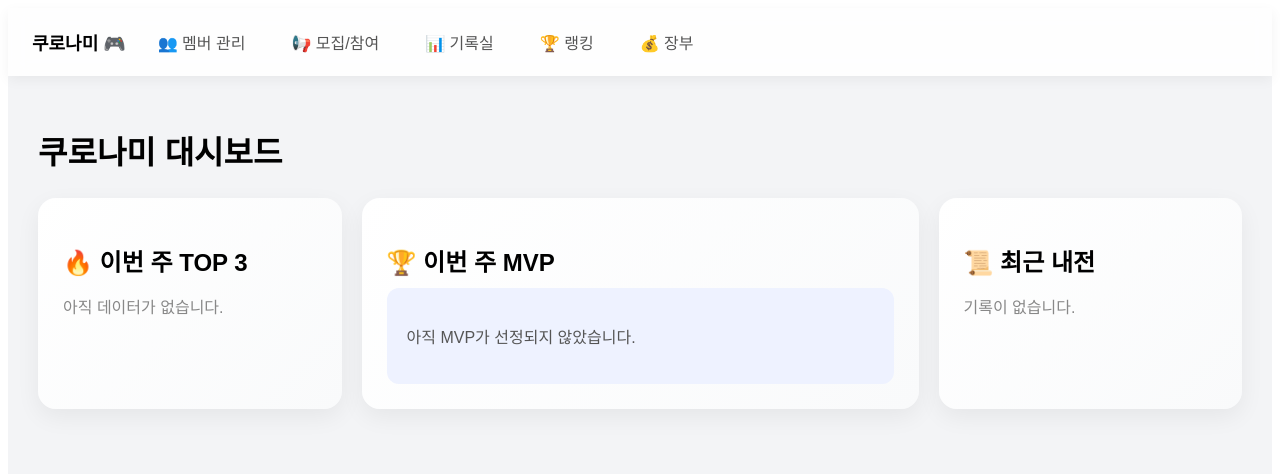
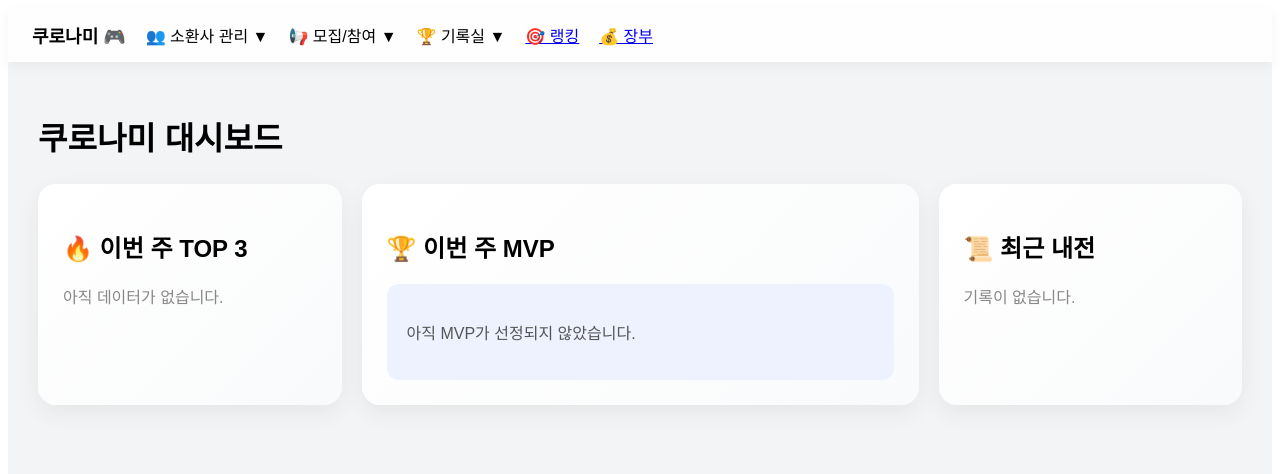
Before and after one commit to yoona0321/kuronami-dashboard, a Next.js app: page / in a window 1280 px wide. Shown: the top 474 px of the page. Built offline with nearby package versions, Linux system fonts and the light colour scheme.

Commit message:
final menu + ui

```diff
--- a/pages/index.js
+++ b/pages/index.js
@@ -1,17 +1,10 @@
 import Link from "next/link";
 import { useRouter } from "next/router";
+import { useState } from "react";
 
 export default function Home() {
   const router = useRouter();
-
-  const menuStyle = (path) => ({
-    color: router.pathname === path ? "#4f46e5" : "#555",
-    fontWeight: router.pathname === path ? "bold" : "500",
-    textDecoration: "none",
-    padding: "8px 14px",
-    borderRadius: "10px",
-    transition: "all 0.2s ease"
-  });
+  const [openMenu, setOpenMenu] = useState(null);
 
   const cardStyle = {
     background: "linear-gradient(135deg, #ffffff, #f9fafb)",
@@ -32,6 +25,25 @@ export default function Home() {
     e.currentTarget.style.boxShadow = "0 8px 25px rgba(0,0,0,0.06)";
   };
 
+  const dropdownStyle = {
+    position: "absolute",
+    top: "40px",
+    left: 0,
+    background: "white",
+    borderRadius: "12px",
+    boxShadow: "0 10px 25px rgba(0,0,0,0.1)",
+    padding: "8px",
+    minWidth: "160px",
+    display: "flex",
+    flexDirection: "column"
+  };
+
+  const itemStyle = {
+    padding: "8px",
+    textDecoration: "none",
+    color: "#333"
+  };
+
   return (
     <div style={{
       background: "#f3f4f6",
@@ -46,23 +58,68 @@ export default function Home() {
         zIndex: 100,
         display: "flex",
         alignItems: "center",
-        gap: "18px",
+        gap: "20px",
         padding: "14px 24px",
         background: "rgba(255,255,255,0.9)",
         backdropFilter: "blur(10px)",
         boxShadow: "0 4px 12px rgba(0,0,0,0.05)"
       }}>
+
         <div style={{ fontWeight: "bold", fontSize: "18px" }}>
           쿠로나미 🎮
         </div>
 
-        <Link href="/member" style={menuStyle("/member")}>👥 멤버 관리</Link>
-        <Link href="/apply" style={menuStyle("/apply")}>📢 모집/참여</Link>
-        <Link href="/record" style={menuStyle("/record")}>📊 기록실</Link>
-        <Link href="/ranking" style={menuStyle("/ranking")}>🏆 랭킹</Link>
-        <Link href="/finance" style={menuStyle("/finance")}>💰 장부</Link>
+        {/* 👥 소환사 관리 */}
+        <div style={{ position: "relative" }}>
+          <div onClick={() => setOpenMenu(openMenu === "member" ? null : "member")} style={{ cursor: "pointer" }}>
+            👥 소환사 관리 ▼
+          </div>
+
+          {openMenu === "member" && (
+            <div style={dropdownStyle}>
+              <Link href="/lol" style={itemStyle}>🎮 리그오브레전드</Link>
+              <Link href="/valo" style={itemStyle}>🔫 발로란트</Link>
+            </div>
+          )}
+        </div>
+
+        {/* 📢 모집/참여 */}
+        <div style={{ position: "relative" }}>
+          <div onClick={() => setOpenMenu(openMenu === "apply" ? null : "apply")} style={{ cursor: "pointer" }}>
+            📢 모집/참여 ▼
+          </div>
+
+          {openMenu === "apply" && (
+            <div style={dropdownStyle}>
+              <Link href="/apply" style={itemStyle}>📌 내전 모집/참여</Link>
+            </div>
+          )}
+        </div>
+
+        {/* 🏆 기록실 */}
+        <div style={{ position: "relative" }}>
+          <div onClick={() => setOpenMenu(openMenu === "record" ? null : "record")} style={{ cursor: "pointer" }}>
+            🏆 기록실 ▼
+          </div>
+
+          {openMenu === "record" && (
+            <div style={dropdownStyle}>
+              <Link href="/lol-record" style={itemStyle}>📊 롤 내전 기록</Link>
+              <Link href="/valo-record" style={itemStyle}>📊 발로 내전 기록</Link>
+              <Link href="/ranking-all" style={itemStyle}>🥇 통합 랭킹</Link>
+            </div>
+          )}
+        </div>
+
+        {/* 🎯 랭킹 */}
+        <Link href="/ranking">🎯 랭킹</Link>
+
+        {/* 💰 장부 */}
+        <Link href="/finance">💰 장부</Link>
+
       </div>
 
+      {/* 🔥 본문 */}
       <div style={{ padding: "30px" }}>
         <h1 style={{ marginBottom: "25px" }}>쿠로나미 대시보드</h1>
 
@@ -74,7 +131,7 @@ export default function Home() {
             onMouseEnter={handleHover}
             onMouseLeave={handleLeave}
           >
-            <h2 style={{ marginBottom: "10px" }}>🔥 이번 주 TOP 3</h2>
+            <h2>🔥 이번 주 TOP 3</h2>
             <p style={{ color: "#888" }}>아직 데이터가 없습니다.</p>
           </div>
 
@@ -84,7 +141,7 @@ export default function Home() {
             onMouseEnter={handleHover}
             onMouseLeave={handleLeave}
           >
-            <h2 style={{ marginBottom: "10px" }}>🏆 이번 주 MVP</h2>
+            <h2>🏆 이번 주 MVP</h2>
             <div style={{
               background: "#eef2ff",
               padding: "20px",
@@ -102,12 +159,13 @@ export default function Home() {
             onMouseEnter={handleHover}
             onMouseLeave={handleLeave}
           >
-            <h2 style={{ marginBottom: "10px" }}>📜 최근 내전</h2>
+            <h2>📜 최근 내전</h2>
             <p style={{ color: "#888" }}>기록이 없습니다.</p>
           </div>
 
         </div>
       </div>
+
     </div>
   );
 }
```
